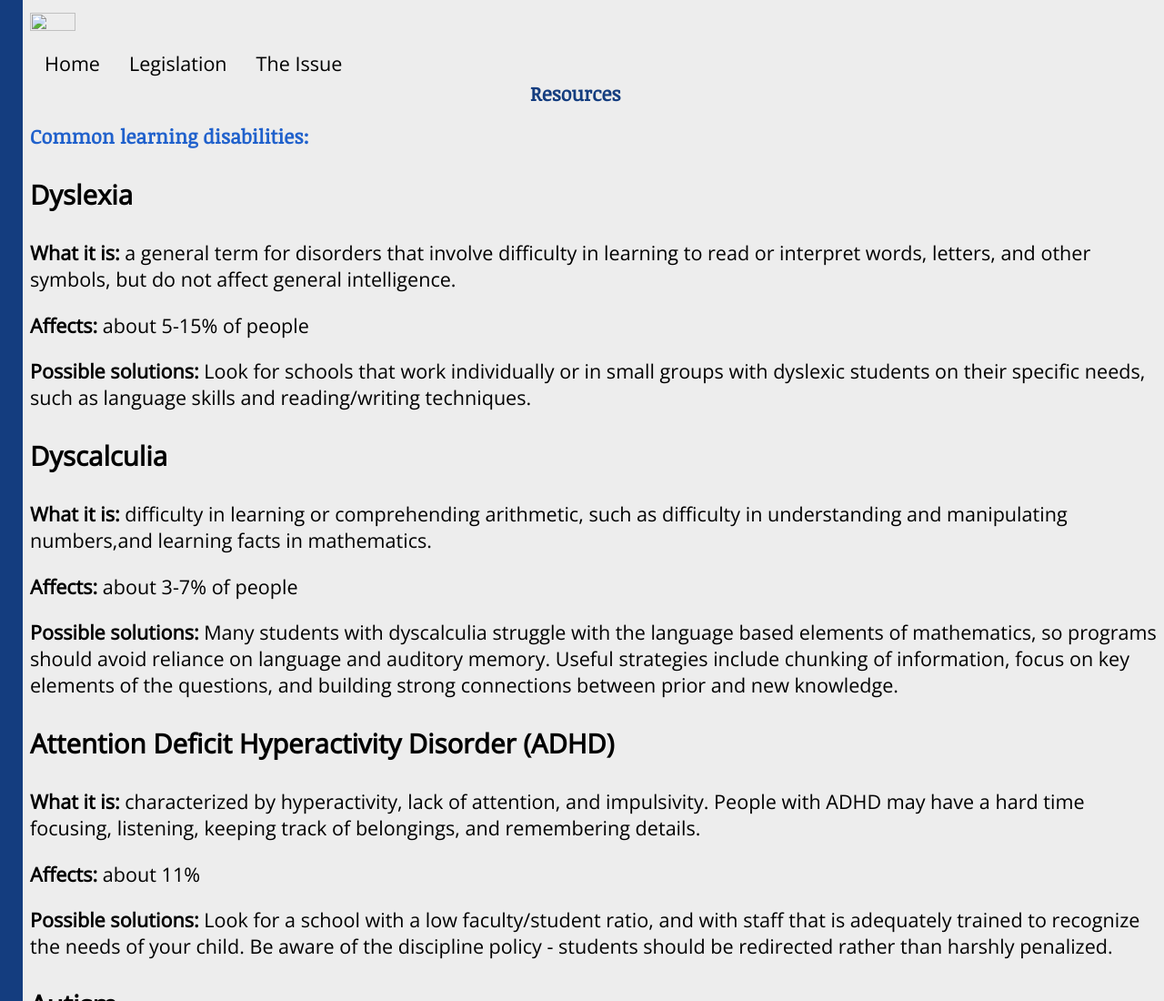
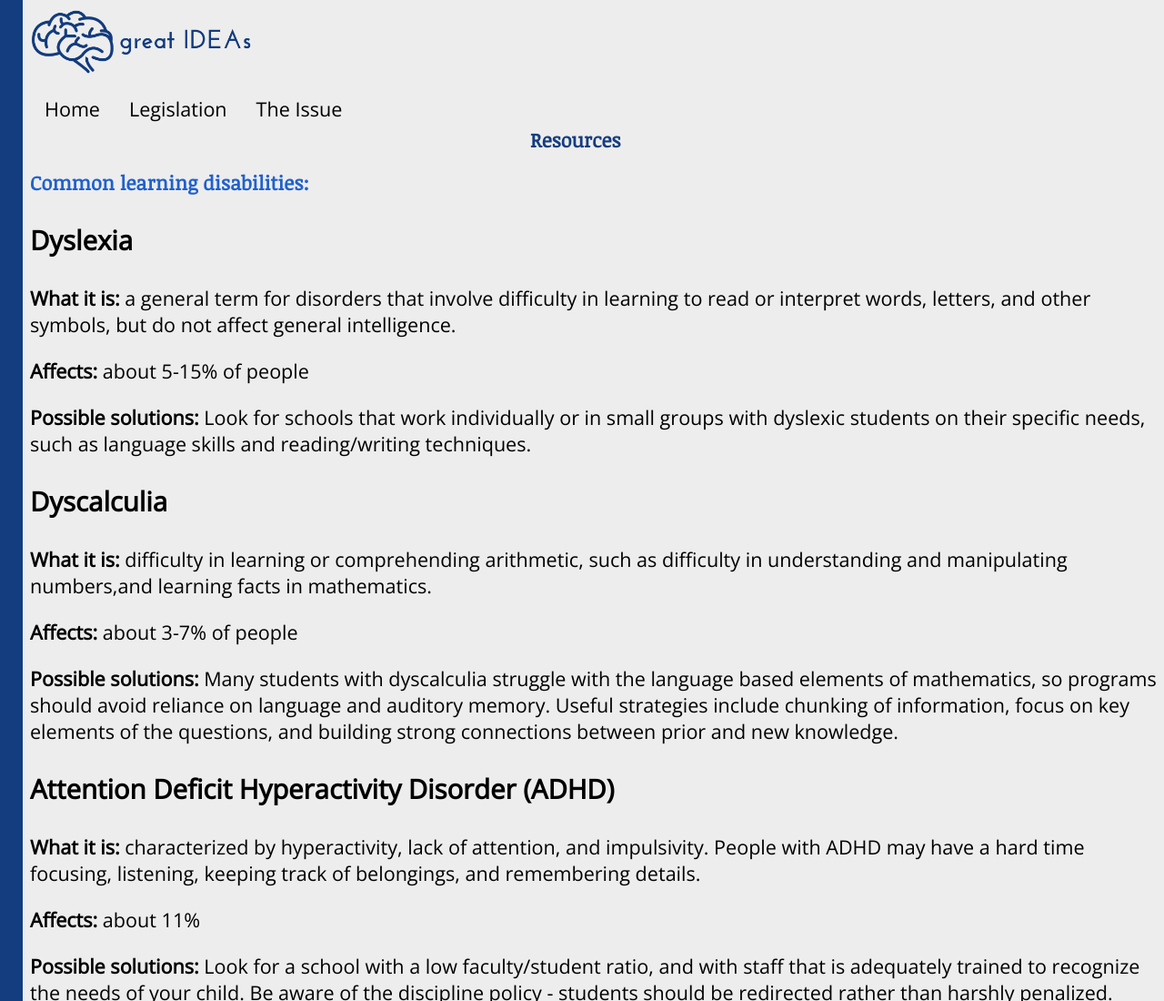
Before and after one commit to julesparra/greatIDEAs, a plain HTML site: page resources.html in a window 1280 px wide. Shown: the top 1100 px of the page at 91% size. Drawn offline with nearby package versions, Linux system fonts and the light colour scheme.

Commit message:
Update resources.html

```diff
--- a/resources.html
+++ b/resources.html
@@ -4,7 +4,7 @@
 
 <link rel="stylesheet" type="text/css" href="styles.css">
 <link href="https://fonts.googleapis.com/css?family=Noticia+Text|Open+Sans" rel="stylesheet">
-<link rel="title icon" href="images/icon.png"/>
+<link rel="title icon" href="icon.png"/>
   <title> Parent Resources | Great IDEAs </title>
 </head>
 
@@ -30,7 +30,7 @@
     <div class="container_16">
       <div class="row">
         <div id="logo" class="col_8">
-            <img src="images/logo.png" height="20%" width="20%">
+            <img src="logo.png" height="20%" width="20%">
         </div>
         <div id="nav" class="col_8">
             <li><a href="index.html">Home</a><li>
```
